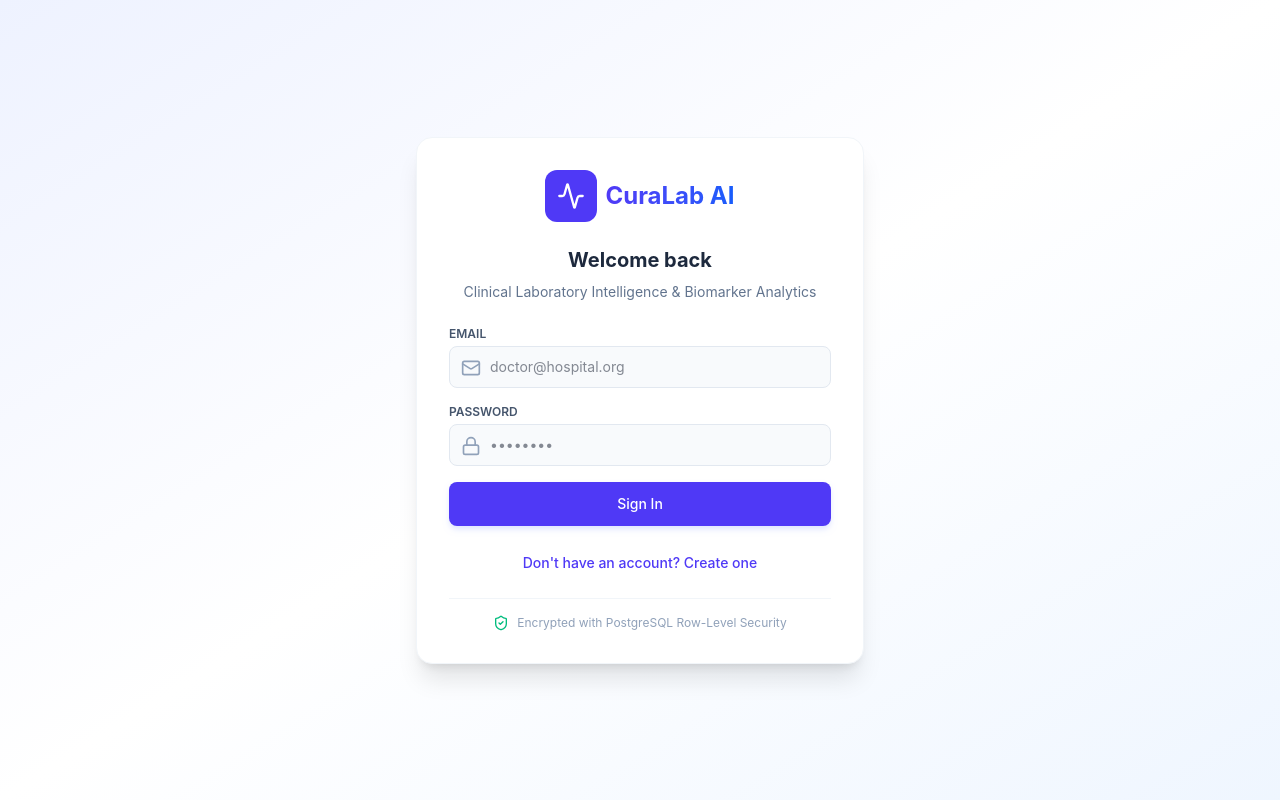
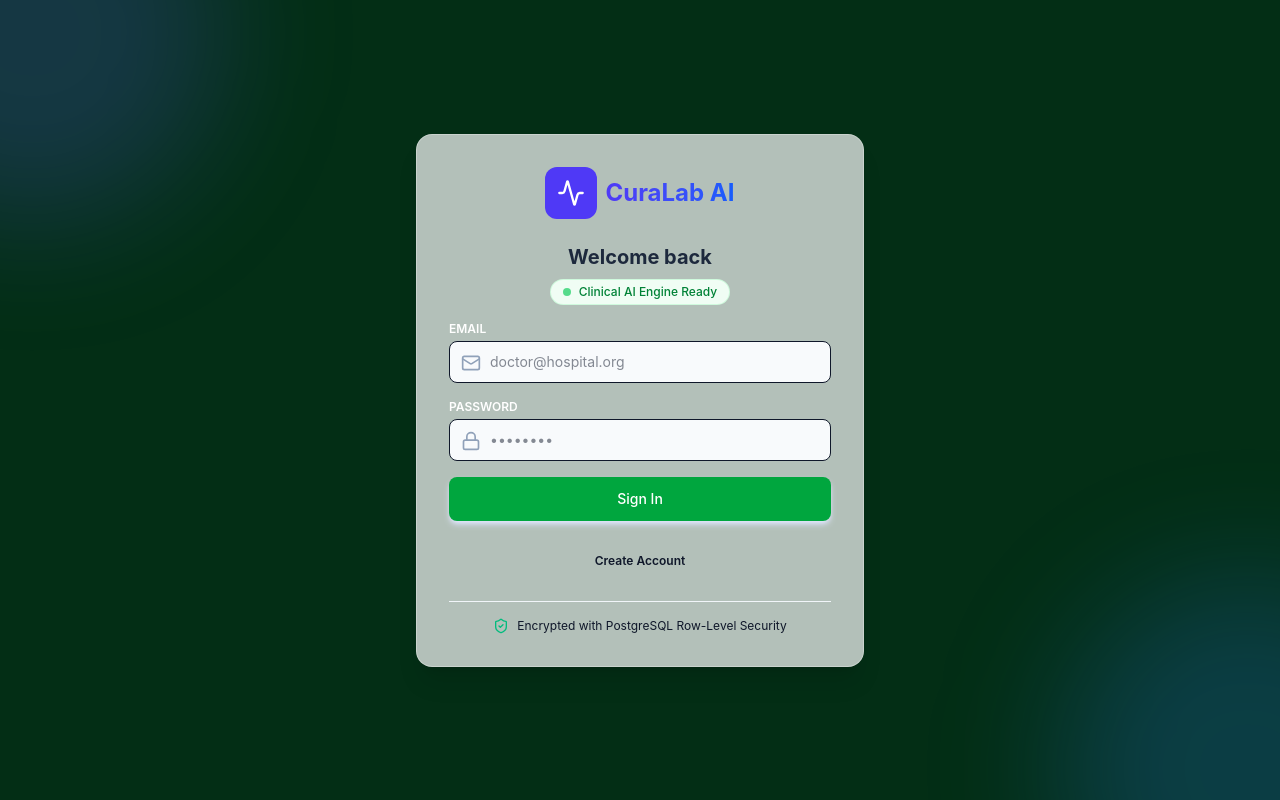
Before and after one commit to rrabia133-sketch/curalab-ai, a React (Vite) app in the folder client/: page / in a window 1280 px wide. Built offline with nearby package versions, Linux system fonts and the light colour scheme; no server answers.

Commit message:
feat: implement AuthPage UI with Supabase authentication and add global Tailwind CSS configuration

```diff
--- a/client/src/index.css
+++ b/client/src/index.css
@@ -11,7 +11,7 @@ body {
   margin: 0;
   min-width: 320px;
   min-height: 100vh;
-  background-color: #f8fafc;
+  background-color: #2d79c6;
   color: #0f172a;
 }
 
--- a/client/src/pages/AuthPage.tsx
+++ b/client/src/pages/AuthPage.tsx
@@ -36,8 +36,10 @@ export const AuthPage: React.FC = () => {
     };
 
     return (
-        <div className="min-h-screen bg-gradient-to-br from-indigo-50 via-white to-blue-50 flex items-center justify-center p-4">
-            <div className="max-w-md w-full bg-white rounded-2xl shadow-xl border border-slate-100 p-8">
+        <div className="min-h-screen bg-green-950 flex items-center justify-center p-4 relative overflow-hidden" >
+            <div className="absolute -top-40 -left-40 w-96 h-96 bg-indigo-500/20 rounded-full blur-3xl pointer-events-none" />
+            <div className="absolute -bottom-40 -right-40 w-96 h-96 bg-blue-500/20 rounded-full blur-3xl pointer-events-none" />
+            <div className="max-w-md w-full bg-white/70 backdrop-blur-sm rounded-2xl shadow-xl border border-white/30 p-8">
                 <div className="flex items-center justify-center gap-2 mb-6">
                     <div className="p-3 bg-indigo-600 rounded-xl text-white">
                         <Activity className="w-7 h-7" />
@@ -50,9 +52,12 @@ export const AuthPage: React.FC = () => {
                 <h2 className="text-xl font-bold text-slate-800 text-center mb-2">
                     {isSignUp ? "Create your health portal" : "Welcome back"}
                 </h2>
-                <p className="text-sm text-slate-500 text-center mb-6">
-                    Clinical Laboratory Intelligence & Biomarker Analytics
-                </p>
+                <div className="flex justify-center mb-4">
+                    <div className="inline-flex items-center gap-2 px-3 py-1 bg-green-50 border border-green-200/60 rounded-full text-green-700 text-xs font-medium">
+                        <span className="w-2 h-2 rounded-full bg-green-500 animate-pulse" />
+                        Clinical AI Engine Ready
+                    </div>
+                </div>
 
                 {errorMsg && (
                     <div className="mb-4 p-3 bg-red-50 border border-red-200 text-red-700 text-sm rounded-lg">
@@ -62,7 +67,7 @@ export const AuthPage: React.FC = () => {
 
                 <form onSubmit={handleAuth} className="space-y-4">
                     <div>
-                        <label className="block text-xs font-semibold text-slate-600 uppercase mb-1">Email</label>
+                        <label className="block text-xs font-semibold text-slate-600 uppercase mb-1 text-white">Email</label>
                         <div className="relative">
                             <Mail className="w-5 h-5 text-slate-400 absolute left-3 top-3" />
                             <input
@@ -71,13 +76,13 @@ export const AuthPage: React.FC = () => {
                                 value={email}
                                 onChange={(e) => setEmail(e.target.value)}
                                 placeholder="doctor@hospital.org"
-                                className="w-full pl-10 pr-4 py-2.5 bg-slate-50 border border-slate-200 rounded-lg text-sm focus:outline-none focus:ring-2 focus:ring-indigo-500"
+                                className="w-full pl-10 pr-4 py-2.5 bg-slate-50 border border-black-200 rounded-lg text-sm focus:outline-none focus:ring-2 focus:ring-indigo-500"
                             />
                         </div>
                     </div>
 
                     <div>
-                        <label className="block text-xs font-semibold text-slate-600 uppercase mb-1">Password</label>
+                        <label className="block text-xs font-semibold text-slate-600 uppercase mb-1 text-white">Password</label>
                         <div className="relative">
                             <Lock className="w-5 h-5 text-slate-400 absolute left-3 top-3" />
                             <input
@@ -86,7 +91,7 @@ export const AuthPage: React.FC = () => {
                                 value={password}
                                 onChange={(e) => setPassword(e.target.value)}
                                 placeholder="••••••••"
-                                className="w-full pl-10 pr-4 py-2.5 bg-slate-50 border border-slate-200 rounded-lg text-sm focus:outline-none focus:ring-2 focus:ring-indigo-500"
+                                className="w-full pl-10 pr-4 py-2.5 bg-slate-50 border border-black-200 rounded-lg text-sm focus:outline-none focus:ring-2 focus:ring-indigo-500"
                             />
                         </div>
                     </div>
@@ -94,7 +99,7 @@ export const AuthPage: React.FC = () => {
                     <button
                         type="submit"
                         disabled={loading}
-                        className="w-full py-3 bg-indigo-600 hover:bg-indigo-700 text-white font-medium rounded-lg text-sm transition flex items-center justify-center gap-2 shadow-md shadow-indigo-100 disabled:opacity-50"
+                        className="w-full py-3 bg-green-600 hover:bg-indigo-700 text-white font-medium rounded-lg text-sm transition flex items-center justify-center gap-2 shadow-md shadow-indigo-100 disabled:opacity-50"
                     >
                         {loading ? <Loader2 className="w-5 h-5 animate-spin" /> : (isSignUp ? "Sign Up" : "Sign In")}
                     </button>
@@ -102,18 +107,22 @@ export const AuthPage: React.FC = () => {
 
                 <div className="mt-6 text-center">
                     <button
-                        onClick={() => setIsSignUp(!isSignUp)}
-                        className="text-sm text-indigo-600 hover:underline font-medium"
+                        type="button"
+                        onClick={() => setIsSignUp(true)}
+                        className={`flex-1 py-2 text-xs font-semibold rounded-lg transition-all ${isSignUp
+                            ? "bg-white text-slate-900 shadow-sm"
+                            : "text-white-500 hover:text-slate-900"
+                            }`}
                     >
-                        {isSignUp ? "Already have an account? Sign In" : "Don't have an account? Create one"}
+                        Create Account
                     </button>
                 </div>
 
-                <div className="mt-6 pt-4 border-t border-slate-100 flex items-center justify-center gap-2 text-xs text-slate-400">
+                <div className="mt-6 pt-4 border-t border-slate-100 flex items-center justify-center gap-2 text-xs text-white400">
                     <ShieldCheck className="w-4 h-4 text-emerald-500" />
                     <span>Encrypted with PostgreSQL Row-Level Security</span>
                 </div>
             </div>
-        </div>
+        </div >
     );
 };
```
